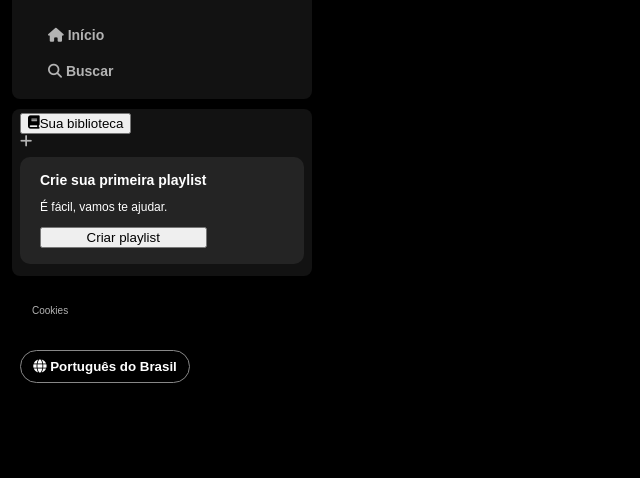
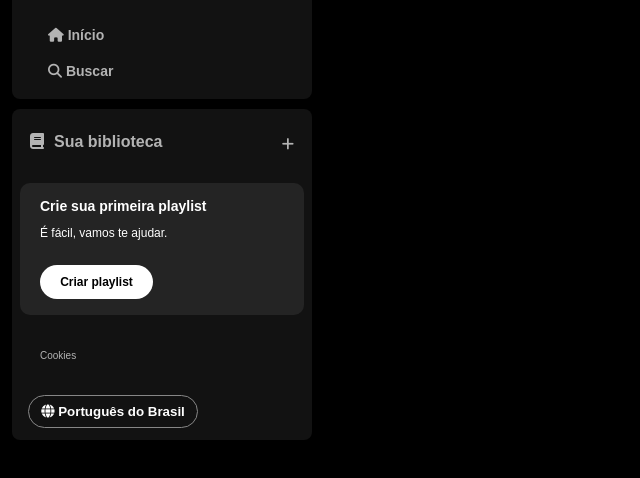
Before and after one commit to majupmt/Spotify---Imersao-alura, a plain HTML site: page index.html in a window 1280 px wide. Shown: the part 74-552 px from the top of the page, without its empty margins (0-640 px from the left). Drawn offline with Linux system fonts and the light colour scheme.

Commit message:
Aula 2 - Finalizada

```diff
--- a/index.html
+++ b/index.html
@@ -35,9 +35,9 @@
         </nav>
 
     <div class="library">
-            <div class="library__header">
-                <button class="library__content">
-                    <span class="fa fa-book"></span>
+        <div class="library__content">
+            <button class="library__button">
+                <span style="padding-right: 10px;" class="fa-solid fa-book"></span>
                 <span>Sua biblioteca</span>
             </button>
              <span class="fa fa-plus"></span>
@@ -47,13 +47,11 @@
         <div class="section-playlist__content">
                 <span class="text title">Crie sua primeira playlist</span>
                 <span class="text subtitle">É fácil, vamos te ajudar.</span>
-                    <button class="create-playlist">
+            <button class="section-playlist__button">
                 <span>Criar playlist</span>
             </button>
         </div>
             </section>
-        </div>
-
     <div class="cookies">
             <a href="">Cookies</a>
         </div>
--- a/styles.css
+++ b/styles.css
@@ -46,36 +46,39 @@ body{
 }
 
 .library{
-    background-color:#121212;
-    border-radius:8px;
-    display:flex;
+    background-color: #121212;
+    border-radius: 8px;
+    display: flex;
     justify-content: space-between;
+    min-block-size: 40px;
+    padding: 4px 8px;
+    color: #b3b3b3;
+    font-weight: 600;
+    font-size: 14px;
+    margin-top: 10px;
     flex-direction: column;
-    padding:4px 8px;
-    color:#b3b3b3;
-    font-weight: 600;
-    font-size:14px;
-    margin-top: 10px;
 }
 
+
 .library .library__content{
-    display:flex;
+    display: flex;
     justify-content: space-between;
+
 }
 
 .library .library__button{
-    display:flex;
     margin-right: 10px;
-    color:#b3b3b3;
+    color: #b3b3b3;
     background-color: transparent;
-    border:0px;
-    font-size: 14px;
+    border: 0px;
+    font-size: 1rem;
     font-weight: 700;
     font-family: "DM Sans", sans-serif;
     text-align: center;
     text-decoration: none;
     text-transform: none;
-    padding:20px 10px;
+    padding: 20px 10px;
+    display: flex;
 }
 
 .library .library__button .fa{
@@ -100,8 +103,8 @@ body{
     font-weight: 600;
     font-size: 14px;
     margin: 8px 0;
-    padding:16px 20px;
-    border-radius:10px;
+    padding: 16px 20px;
+    border-radius: 10px;
 }
 
 .section-playlist .section-playlist__content{
@@ -168,4 +171,5 @@ body{
     margin:8px;
     padding:8px;
     border-radius:20px;
+    border-radius: 20px;
 }
```
Lines whose indentation alone changed are shown as unchanged.
